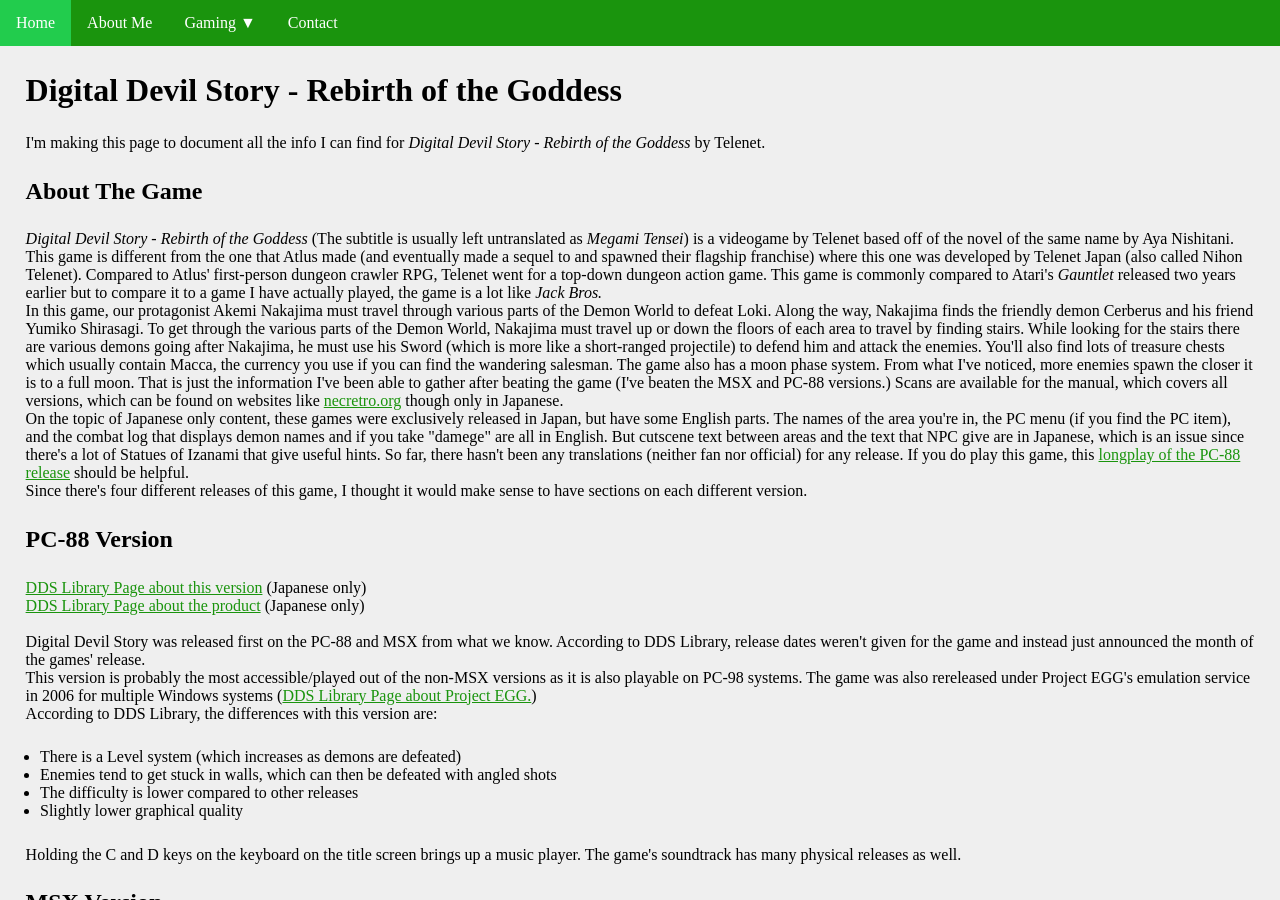
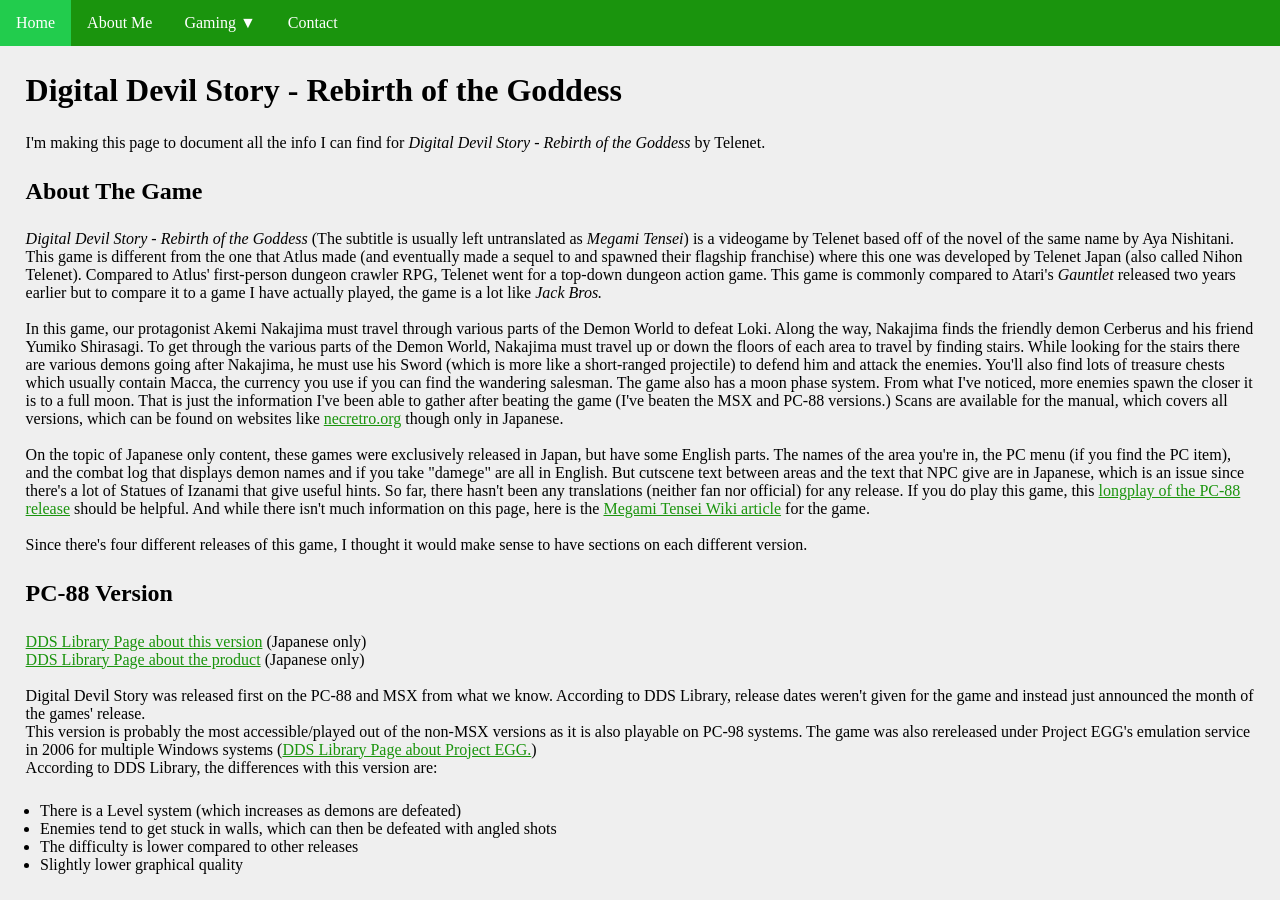
Before and after one commit to Kaisaan/kaisaan.github.io, a Jekyll site: the page built from pages/dss.html, in a window 1280 px wide and 900 px high. Built offline with Jekyll 4.4.1, drawn with Linux system fonts in a browser that asks for light colours; some web fonts are replaced.

Commit message:
Add more line breaks

```diff
--- a/pages/dss.html
+++ b/pages/dss.html
@@ -9,8 +9,11 @@
 
 <h2>About The Game</h2>
 <p><em>Digital Devil Story - Rebirth of the Goddess</em> (The subtitle is usually left untranslated as <em>Megami Tensei</em>) is a videogame by Telenet based off of the novel of the same name by Aya Nishitani. This game is different from the one that Atlus made (and eventually made a sequel to and spawned their flagship franchise) where this one was developed by Telenet Japan (also called Nihon Telenet). Compared to Atlus' first-person dungeon crawler RPG, Telenet went for a top-down dungeon action game. This game is commonly compared to Atari's <em>Gauntlet</em> released two years earlier but to compare it to a game I have actually played, the game is a lot like <em>Jack Bros.</em><br>
+<br>
 In this game, our protagonist Akemi Nakajima must travel through various parts of the Demon World to defeat Loki. Along the way, Nakajima finds the friendly demon Cerberus and his friend Yumiko Shirasagi. To get through the various parts of the Demon World, Nakajima must travel up or down the floors of each area to travel by finding stairs. While looking for the stairs there are various demons going after Nakajima, he must use his Sword (which is more like a short-ranged projectile) to defend him and attack the enemies. You'll also find lots of treasure chests which usually contain Macca, the currency you use if you can find the wandering salesman. The game also has a moon phase system. From what I've noticed, more enemies spawn the closer it is to a full moon. That is just the information I've been able to gather after beating the game (I've beaten the MSX and PC-88 versions.) Scans are available for the manual, which covers all versions, which can be found on websites like <a href="https://retrocdn.net/images/c/ca/Digital_Devil_Story_Megami_Tensei_PC88_Manual.pdf">necretro.org</a> though only in Japanese.<br>
-On the topic of Japanese only content, these games were exclusively released in Japan, but have some English parts. The names of the area you're in, the PC menu (if you find the PC item), and the combat log that displays demon names and if you take "damege" are all in English. But cutscene text between areas and the text that NPC give are in Japanese, which is an issue since there's a lot of Statues of Izanami that give useful hints. So far, there hasn't been any translations (neither fan nor official) for any release. If you do play this game, this <a href="https://youtu.be/Btrc94RDjUo" target="_blank">longplay of the PC-88 release</a> should be helpful.<br>
+<br>
+On the topic of Japanese only content, these games were exclusively released in Japan, but have some English parts. The names of the area you're in, the PC menu (if you find the PC item), and the combat log that displays demon names and if you take "damege" are all in English. But cutscene text between areas and the text that NPC give are in Japanese, which is an issue since there's a lot of Statues of Izanami that give useful hints. So far, there hasn't been any translations (neither fan nor official) for any release. If you do play this game, this <a href="https://youtu.be/Btrc94RDjUo" target="_blank">longplay of the PC-88 release</a> should be helpful. And while there isn't much information on this page, here is the <a href="https://megamitensei.fandom.com/wiki/Megami_Tensei_(Telenet)" target="_blank">Megami Tensei Wiki article</a> for the game.<br>
+<br>
 Since there's four different releases of this game, I thought it would make sense to have sections on each different version.
 </p>
 
```
